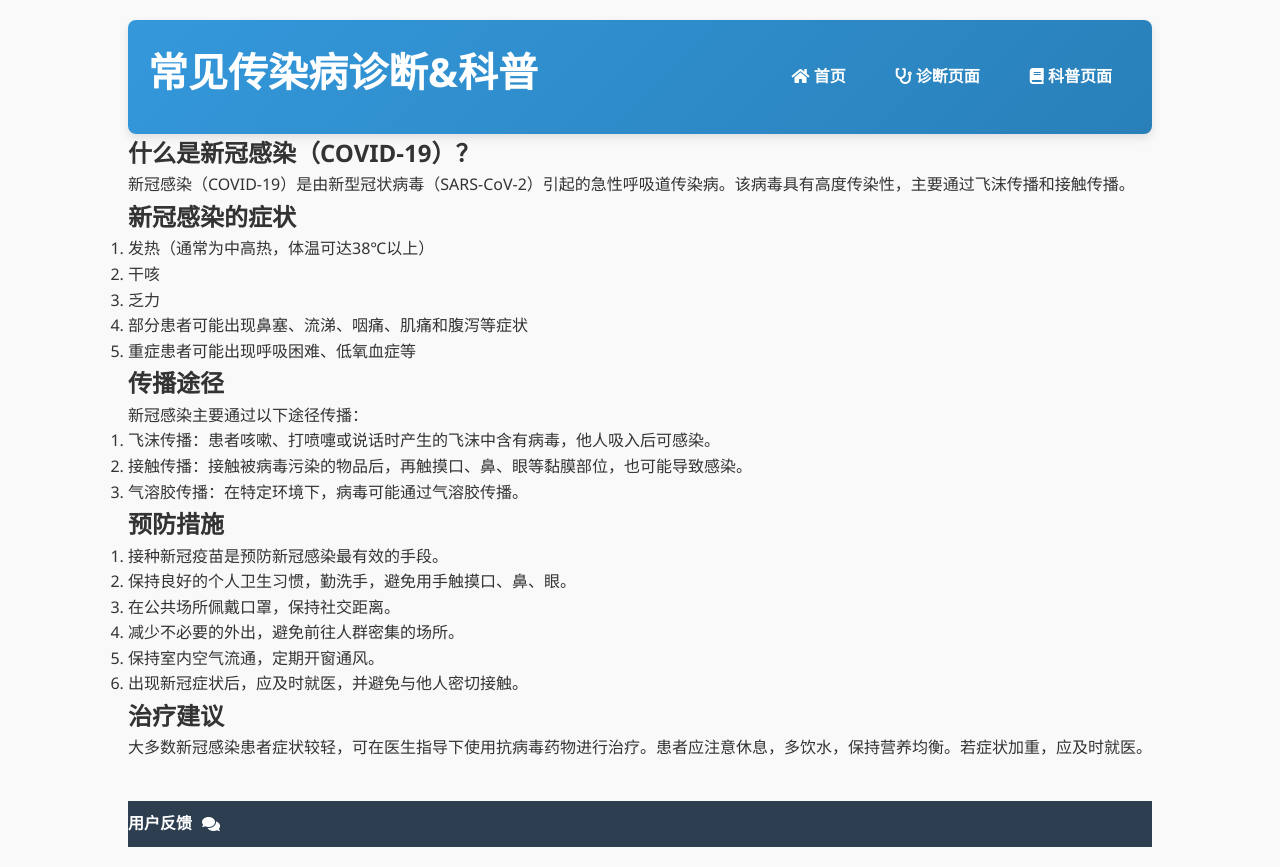
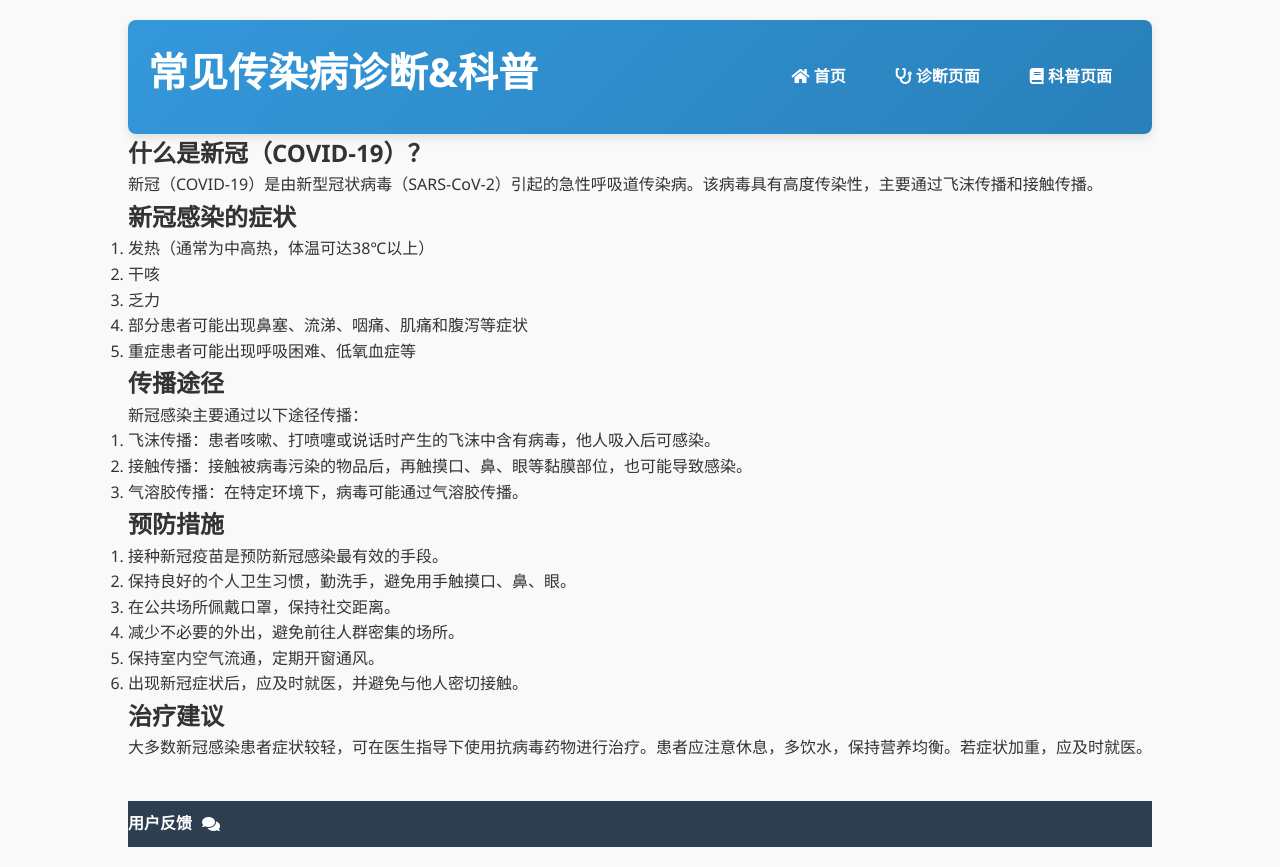
Before and after one commit to Patrickproject86/Project-v1, a website: page covid19.html in a window 1280 px wide. Drawn offline with Linux system fonts and the light colour scheme.

Commit message:
covid19.html

```diff
--- a/covid19.html
+++ b/covid19.html
@@ -23,8 +23,8 @@
     </header>
     <main class="site-main">
         <section class="introduction">
-            <h2>什么是新冠感染（COVID-19）？</h2>
-            <p>新冠感染（COVID-19）是由新型冠状病毒（SARS-CoV-2）引起的急性呼吸道传染病。该病毒具有高度传染性，主要通过飞沫传播和接触传播。</p>
+            <h2>什么是新冠（COVID-19）？</h2>
+            <p>新冠（COVID-19）是由新型冠状病毒（SARS-CoV-2）引起的急性呼吸道传染病。该病毒具有高度传染性，主要通过飞沫传播和接触传播。</p>
         </section>
         <section class="symptoms">
             <h2>新冠感染的症状</h2>
```
